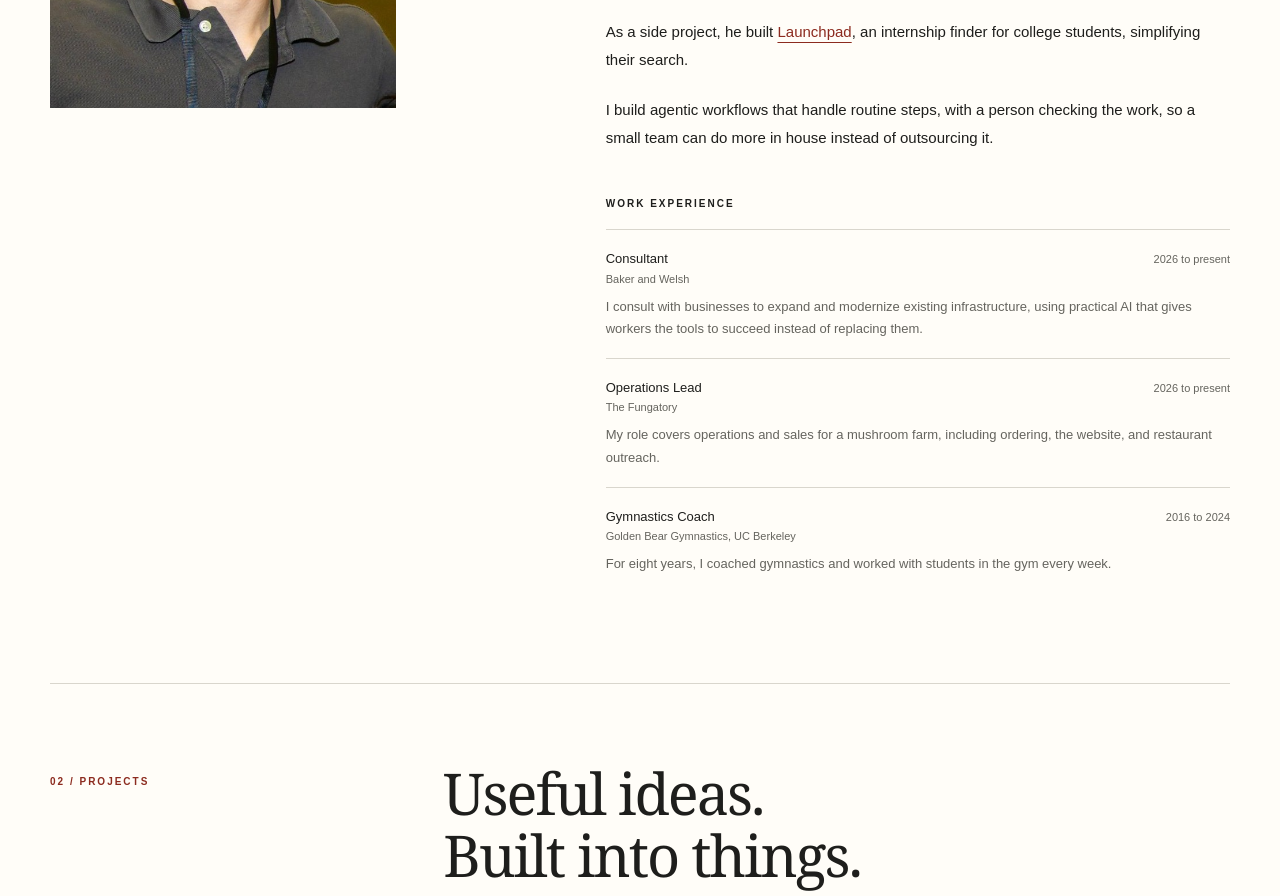
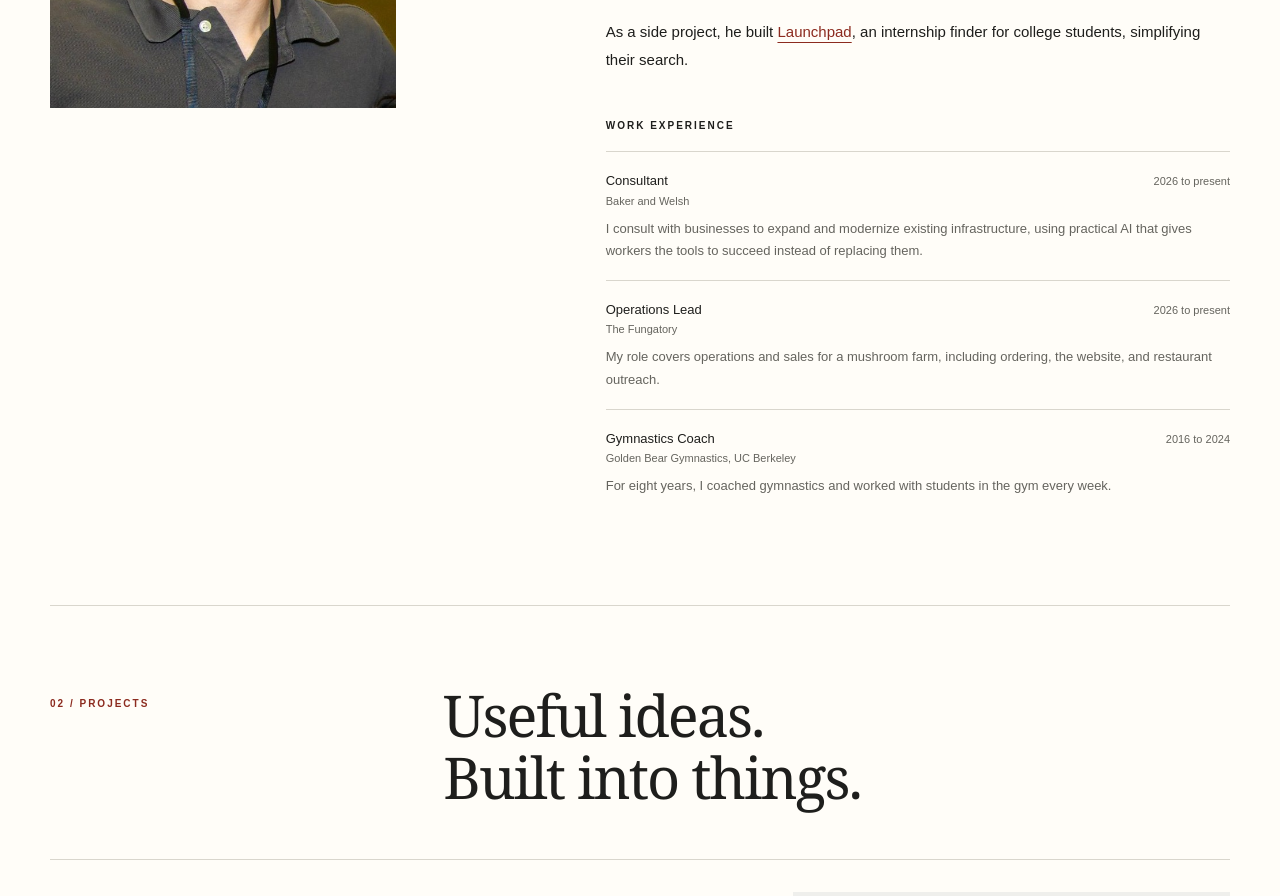
Before and after one commit to mmakethingshaippen/maxim-culbeaux, a plain HTML site: page index.html in a window 1280 px wide. Shown: the part 1401-2297 px from the top of the page. Drawn offline with Linux system fonts and the light colour scheme.

Commit message:
Remove the added About sentence

```diff
--- a/index.html
+++ b/index.html
@@ -46,7 +46,6 @@
           <p>Maxim Culbeaux is a natural builder who learns by doing. As a Bay Area native, he grew up singing in choirs that traveled across continents, and he later spent eight years coaching gymnastics at UC Berkeley. In both, he learned that good systems work only when you understand the people inside them.</p>
           <p>He has a B.S. in Liberal Studies with a concentration in music from Cal Poly San Luis Obispo and is now an MBA candidate at Cal State East Bay, concentrating in Business Analytics and AI Integration. He works as a Consultant at Baker and Welsh, helping businesses expand and modernize existing infrastructure, using practical AI that gives workers the tools to succeed instead of replacing them, people first, tools second.</p>
           <p>As a side project, he built <a href="https://launchpad-careers.vercel.app">Launchpad</a>, an internship finder for college students, simplifying their search.</p>
-          <p>I build agentic workflows that handle routine steps, with a person checking the work, so a small team can do more in house instead of outsourcing it.</p>
           <div class="experience"><h3>Work experience</h3><ul><li><div><strong>Consultant</strong><span>Baker and Welsh</span></div><span>2026 to present</span><p>I consult with businesses to expand and modernize existing infrastructure, using practical AI that gives workers the tools to succeed instead of replacing them.</p></li><li><div><strong>Operations Lead</strong><span>The Fungatory</span></div><span>2026 to present</span><p>My role covers operations and sales for a mushroom farm, including ordering, the website, and restaurant outreach.</p></li><li><div><strong>Gymnastics Coach</strong><span>Golden Bear Gymnastics, UC Berkeley</span></div><span>2016 to 2024</span><p>For eight years, I coached gymnastics and worked with students in the gym every week.</p></li></ul></div>
         </div>
       </div>
```
